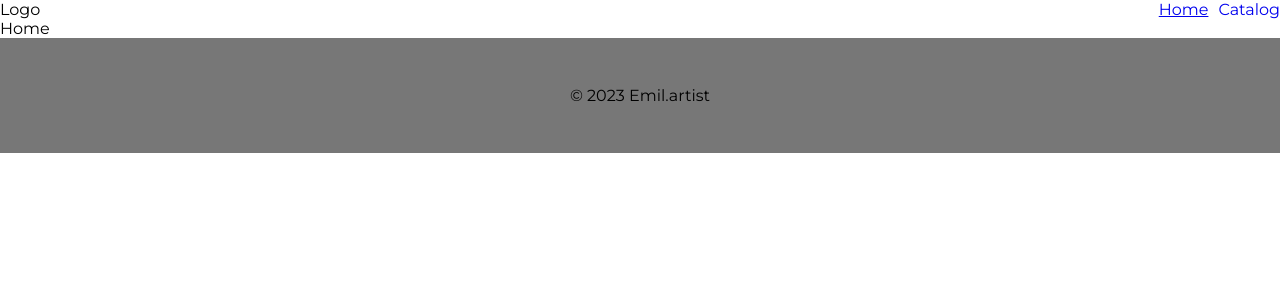
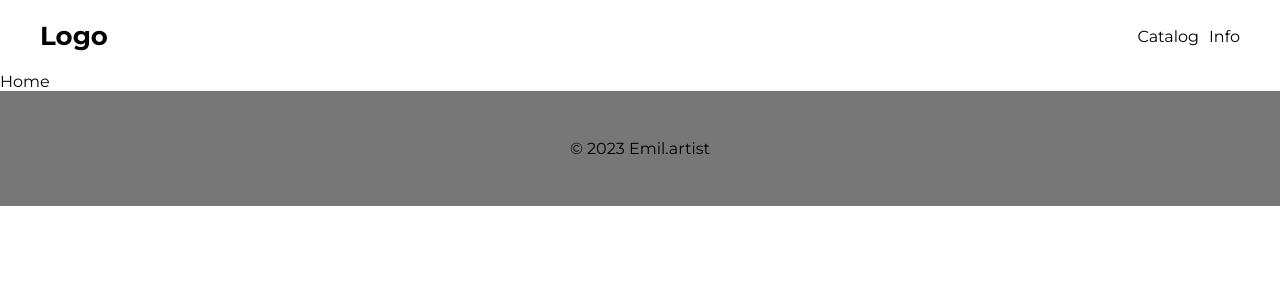
Before and after one commit to vladimirkozak/emil.artist.github.io, a React (Create React App) app in the folder client/: page / in a window 1280 px wide. Shown: the top 300 px of the page. Built offline with nearby package versions, Linux system fonts and the light colour scheme.

Commit message:
fix: active links

```diff
--- a/client/src/Layout/Navbar/Navbar.js
+++ b/client/src/Layout/Navbar/Navbar.js
@@ -3,21 +3,18 @@ import './Navbar.scss';
 
 const Navbar = () => {
   return (
+    <div className="wrapper">
       <header className="header">
-      <div>
+        <div >
+          <NavLink
+            to='/'
+            className="logo"
+          >
             Logo
+          </NavLink>
         </div>
         <nav className="navigation">
           <ul className="navigation__list">
-          <li className="navigation__item">
-            <NavLink
-              to='/'
-              activeClassName='active'
-              className="navigation__link"
-            >
-              Home
-            </NavLink>
-          </li>
             <li className="navigation__item">
               <NavLink
                 to='/catalog'
@@ -27,9 +24,19 @@ const Navbar = () => {
                 Catalog
               </NavLink>
             </li>
+            <li className="navigation__item">
+              <NavLink
+                to='/contacts'
+                activeClassName='active'
+                className="navigation__link"
+              >
+                Info
+              </NavLink>
+            </li>
           </ul>
         </nav>
       </header>
+    </div>
   );
 };
 
--- a/client/src/Layout/Navbar/Navbar.scss
+++ b/client/src/Layout/Navbar/Navbar.scss
@@ -1,6 +1,8 @@
 .header {
+  padding: 20px 0;
   display: flex;
   justify-content: space-between;
+  align-items: center;
 
   .navigation {
     &__list {
@@ -12,11 +14,17 @@
     }
 
     &__link {
-
+      color: #000;
     }
   }
 }
 
-.active {
+.logo {
+  font-size: 26px;
+  font-weight: 700;
+  color: #000;
+}
+
+.navigation__link.active {
   text-decoration: underline;
 }
--- a/client/src/index.css
+++ b/client/src/index.css
@@ -16,5 +16,5 @@ ul {
 }
 
 .wrapper {
-  margin: 0 20px;
+  margin: 0 40px;
 }
--- /dev/null
+++ b/client/src/pages/Contacts/Contacts.js
@@ -0,0 +1,9 @@
+const Contacts = () => {
+  return (
+    <div>
+      contacts
+    </div>
+  );
+};
+
+export default Contacts;
--- a/client/src/pages/NotFound/NotFound.scss
+++ b/client/src/pages/NotFound/NotFound.scss
@@ -1,5 +1,5 @@
 .not-found {
-  height: calc(100vh - 134px);
+  height: 80.3vh;
   display: flex;
   justify-content: center;
   align-items: center;
--- a/client/src/router.js
+++ b/client/src/router.js
@@ -4,6 +4,7 @@ import Home from "./pages/Home/Home";
 import Catalog from "./pages/Catalog/Catalog";
 import ProductDetail from "./pages/Catalog/ProductDetail/ProductDetail";
 import NotFound from "./pages/NotFound/NotFound";
+import Contacts from "./pages/Contacts/Contacts";
 
 const router = createBrowserRouter([
   {
@@ -23,6 +24,10 @@ const router = createBrowserRouter([
         element: <ProductDetail />
       },
       {
+        path: '/contacts',
+        element: <Contacts />
+      },
+      {
         path: '*',
         element: <NotFound />
       },
```
Lines whose indentation alone changed are shown as unchanged.
